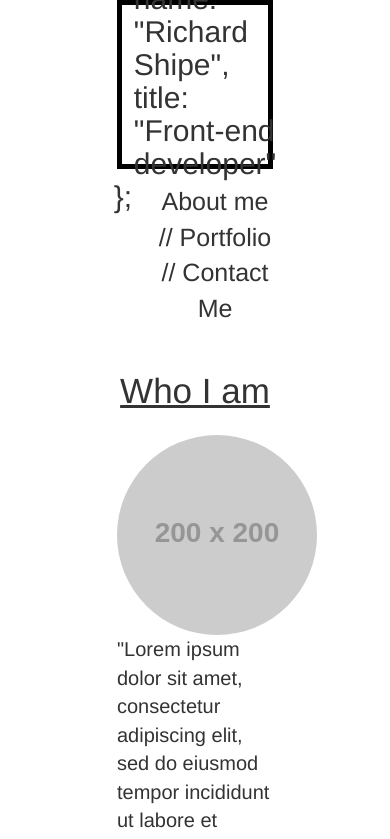
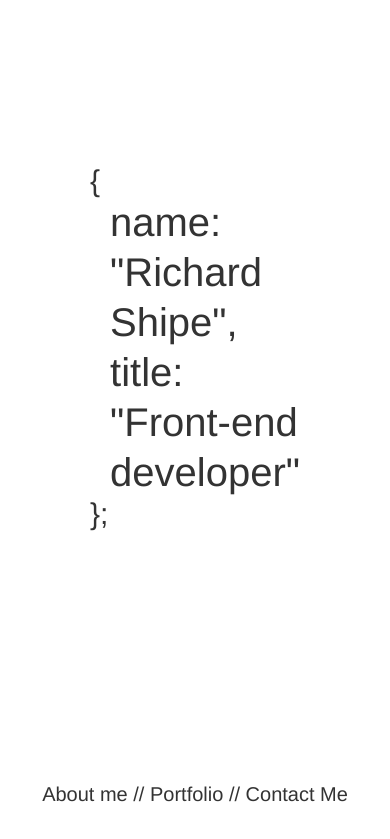
Before and after one commit to rheechashaipu/portfoliov2, a plain HTML site: page index.html in a window 390 px wide. Shown: the top 839 px of the page. Drawn offline with nearby package versions, Linux system fonts and the light colour scheme; placeholder pictures from the web are drawn by us.

Commit message:
Finally getting back to portfolio work (I recently made progress on job apps and the FCC intro algorithm section.)
I'm restarting CSS (again, sigh) to make sure the site is designed with a
mobile-first focus. Minimum phone size will be the iphone5 size.

```diff
--- a/index.html
+++ b/index.html
@@ -24,10 +24,18 @@
 		</ul>
 	</nav>
 	<div class="about-me">
-	<h2 class="about-me-header">Who I am</h2>
-	<img class="selfie" src="http://placehold.it/200x200">
+		<h2 class="about-me-header">Who I am</h2>
+		<img class="selfie" src="http://placehold.it/200x200">
 
-	<p>"Lorem ipsum dolor sit amet, consectetur adipiscing elit, sed do eiusmod tempor incididunt ut labore et dolore magna aliqua. Ut enim ad minim veniam, quis nostrud exercitation ullamco laboris nisi ut aliquip ex ea commodo consequat. Duis aute irure dolor in reprehenderit in voluptate velit esse cillum dolore eu fugiat nulla pariatur. Excepteur sint occaecat cupidatat non proident, sunt in culpa qui officia deserunt mollit anim id est laborum.Ut enim ad minim veniam, quis nostrud exercitation ullamco laboris nisi ut aliquip ex ea commodo consequat.Ut enim ad minim veniam, quis nostrud exercitation ullamco laboris nisi ut aliquip ex ea commodo consequat."</p>
+		<p>"Lorem ipsum dolor sit amet, consectetur adipiscing elit, sed do eiusmod tempor incididunt ut labore et dolore magna aliqua. Ut enim ad minim veniam, quis nostrud exercitation ullamco laboris nisi ut aliquip ex ea commodo consequat. Duis aute irure dolor in reprehenderit in voluptate velit esse cillum dolore eu fugiat nulla pariatur. Excepteur sint occaecat cupidatat non proident, sunt in culpa qui officia deserunt mollit anim id est laborum.Ut enim ad minim veniam, quis nostrud exercitation ullamco laboris nisi ut aliquip ex ea commodo consequat.Ut enim ad minim veniam, quis nostrud exercitation ullamco laboris nisi ut aliquip ex ea commodo consequat."</p>
+		<div class="education">
+			<h3>Education</h3>
+			<ul>
+				<li>Udacity: Year to Year, Subject Line</li>
+				<li>The Odin Project: Year to Year, Subject Line</li>
+				<li>George Mason University: Year to Year, Subject Line</li>
+			</ul>
+		</div>
 	</div>
 
 	<div class="portfolio">
--- /dev/null
+++ b/originalstyle.css
@@ -0,0 +1,105 @@
+html {
+  box-sizing: border-box;
+}
+*, *:before, *:after {
+  box-sizing: inherit;
+}
+
+.heading{
+	position: relative;
+	height: 20%;
+	width: 40%;
+	margin: 0 auto;
+	border: 5px solid black;
+	background-color: none;
+}
+
+.heading_text {
+	position: absolute;
+	top: 45%;
+	left: 50%;
+	transform: translate(-50%, -50%);
+}
+
+.mock_json {
+	display: block;
+	margin-left: 20px;
+}
+
+nav {
+	padding-top: 15px;
+	text-align: center;
+	width: 40%;
+	margin: 0 auto;
+}
+
+ul .menu-items {
+	padding: 0;
+}
+
+.nav-menu li {
+	display: inline;
+	font-size: 25px;
+	text-align: center;
+}
+
+.selfie{
+	display: inline;
+	border-radius: 50%;
+	float:left;
+	padding-right: 10px;
+}
+
+.about-me {
+	width: 40%;
+	margin: 0 auto;
+	padding-top: 15px;
+}
+
+.about-me h2 {
+	font-size: 35px;
+	text-decoration: underline;
+	text-align: center;
+	padding-bottom: 15px;
+}
+
+.about-me p {
+	font-size: 20px;
+}
+
+.portfolio {
+	margin: 0 auto;
+}
+
+.portfolio h1{
+	text-align: center;
+	text-decoration: underline;
+}
+
+@media only screen
+and (min-device-width : 414px)
+and (max-device-width : 736px) {
+
+	.heading{
+		width: 100%;
+		height: 45%;
+	}
+	h2 {
+		font-size: 15px;
+	}
+	.mock_json {
+	}
+	nav {
+		width: 100%;
+	}
+	.nav-menu li{
+		font-size: 20px;
+		text-align: center;
+	}
+	.selfie {
+		width:100%;
+		padding-right: 0px;
+		height: auto;
+		float: none;
+	}
+}
--- a/styles.css
+++ b/styles.css
@@ -1,17 +1,9 @@
-html {
-  box-sizing: border-box;
-}
-*, *:before, *:after {
-  box-sizing: inherit;
-}
-
+/**Mobile First Portrait**/
 .heading{
 	position: relative;
-	height: 20%;
-	width: 40%;
+	height: 90%;
+	width: 100%;
 	margin: 0 auto;
-	border: 5px solid black;
-	background-color: none;
 }
 
 .heading_text {
@@ -24,79 +16,51 @@ html {
 .mock_json {
 	display: block;
 	margin-left: 20px;
+	font-size: 40px;
+	line-height: 125%;
 }
 
-nav {
-	padding-top: 15px;
+.nav-menu {
+	padding-top: 20px;
 	text-align: center;
-	width: 40%;
+	height: 10%;
+
+}
+
+.nav-menu ul{
+	padding: 0;
+}
+
+.menu-items li {
+	font-size: 20px;
+	display: inline;
+}
+
+/**About Me Section**/
+
+.about-me {
+	min-height: 100%;
+	max-height: auto;
+}
+
+.about-me-header {
+	text-align: center;
+}
+
+.selfie {
+	width: 50%;
+	height: auto;
+	border-radius: 50%;
+	display: block;
 	margin: 0 auto;
 }
 
-ul .menu-items {
-	padding: 0;
+.about-me p {
+	font-size: 15px;
 }
 
-.nav-menu li {
-	display: inline;
-	font-size: 25px;
+.education h3 {
 	text-align: center;
 }
 
-.selfie{
-	display: inline;
-	border-radius: 50%;
-	float:left;
-}
-
-.about-me {
-	width: 40%;
-	margin: 0 auto;
-	padding-top: 15px;
-}
-
-.about-me h2 {
-	font-size: 35px;
-	text-decoration: underline;
-	text-align: center;
-	padding-bottom: 15px;
-}
-
-.about-me p {
-	font-size: 20px;
-}
-
-.portfolio {
-	margin: 0 auto;
-}
-
-.portfolio h1{
-	text-align: center;
-	text-decoration: underline;
-}
-
-@media only screen
-and (min-device-width : 414px)
-and (max-device-width : 736px) {
-
-	.heading{
-		width: 100%;
-		height: 45%;
-	}
-	h2 {
-		font-size: 15px;
-	}
-	.mock_json {
-	}
-	nav {
-		width: 100%;
-	}
-	.nav-menu li{
-		font-size: 20px;
-		text-align: center;
-	}
-	.selfie {
-		width:50%;
-		height: auto;
-	}
-}
+/**Portfolio**/
```
